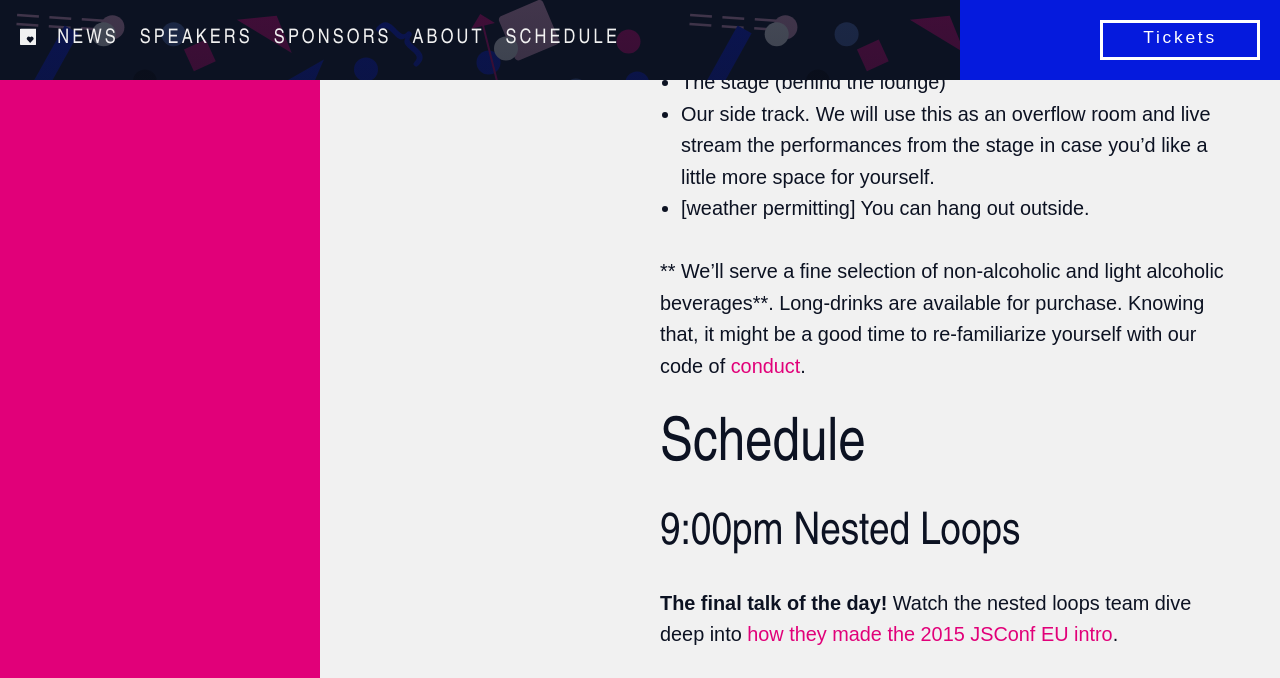
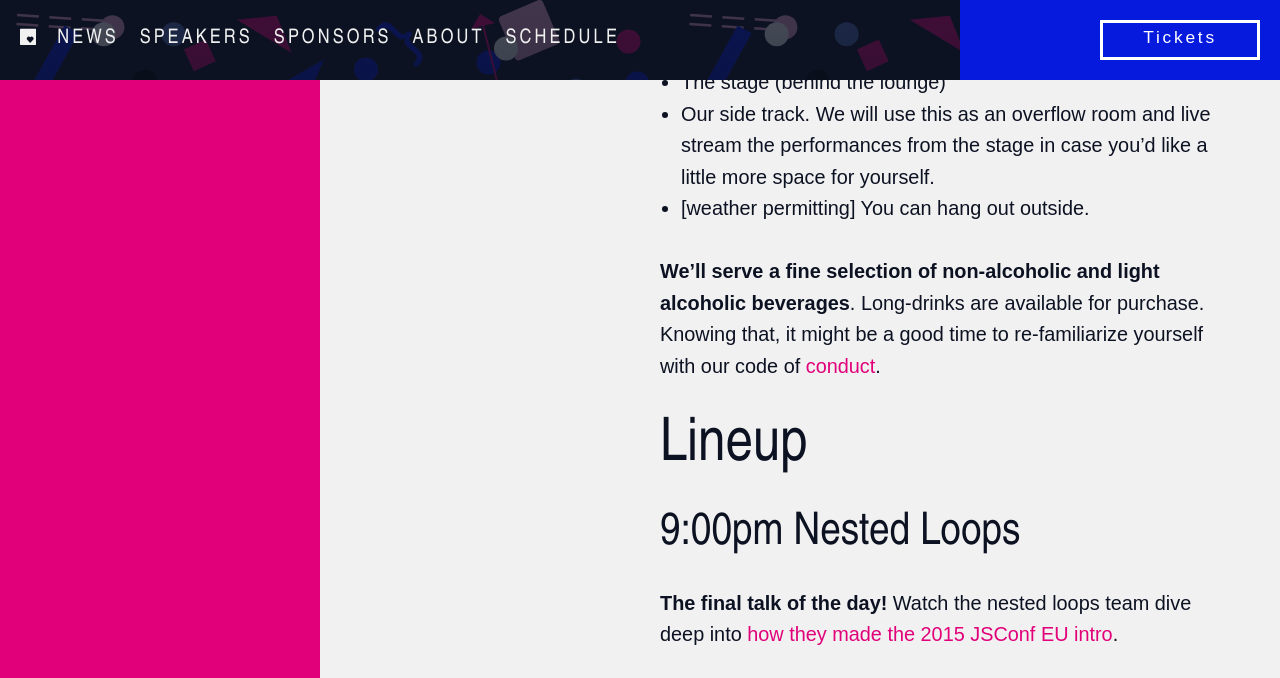
Before and after one commit to jsconf/2017.jsconf.eu, a Jekyll site: the page built from _posts/2017-04-30-the-party.md, in a window 1280 px wide and 900 px high, scrolled down 1028 px, cut to the strip 0-678 px from the top of the window. Built offline with Jekyll 4.4.1, drawn with Linux system fonts in a browser that asks for light colours; nearby versions of some CDN libraries; comment, search, counter and statistics services are not loaded.

```diff
--- a/_posts/2017-04-30-the-party.md
+++ b/_posts/2017-04-30-the-party.md
@@ -23,9 +24,9 @@ You'll find 3 rooms:
   3. Our side track. We will use this as an overflow room and live stream the performances from the stage in case you'd like a little more space for yourself.
   4. [weather permitting] You can hang out outside.
 
-** We’ll serve a fine selection of non-alcoholic and light alcoholic beverages**. Long-drinks are available for purchase. Knowing that, it might be a good time to re-familiarize yourself with our code of [conduct](/code-of-conduct/).
+**We’ll serve a fine selection of non-alcoholic and light alcoholic beverages**. Long-drinks are available for purchase. Knowing that, it might be a good time to re-familiarize yourself with our code of [conduct](/code-of-conduct/).
 
-# Schedule
+# Lineup
 
 ## 9:00pm Nested Loops
 
```
Also changed, not shown: other parts of _posts/2017-04-30-the-party.md (+2 -1 lines), img/look_mum_no_computer.png (added).
